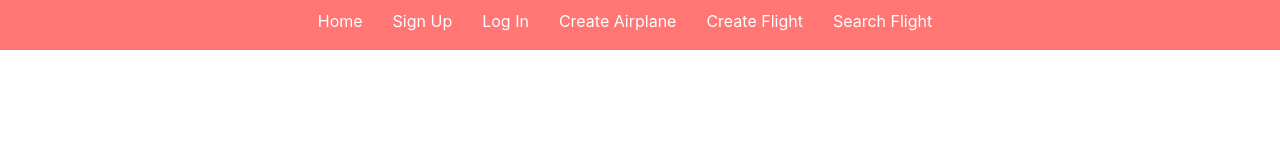
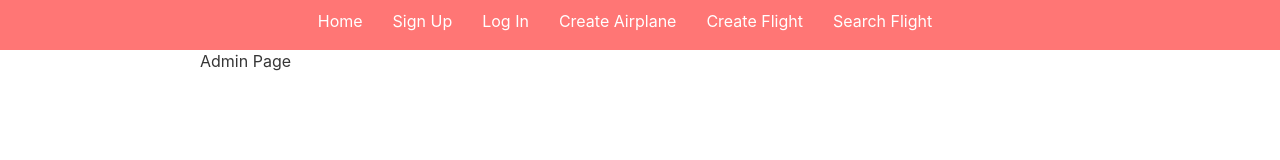
Before and after one commit to joshpanebianco/jubilant-umbrella, a React (Create React App) app: page /admin in a window 1280 px wide. Shown: the top 160 px of the page. Built offline with nearby package versions, Linux system fonts and the light colour scheme.

Commit message:
Began initial login authentication

```diff
--- /dev/null
+++ b/src/components/Admin.js
@@ -0,0 +1,9 @@
+import React from 'react';
+
+function Admin(props) {
+  return (
+    <div>Admin Page</div>
+  );
+}
+
+export default Admin;
--- a/src/components/Airplanes.js
+++ b/src/components/Airplanes.js
@@ -3,6 +3,8 @@ import AirplanesGallery from './AirplanesGallery'
 import axios from 'axios';
 
 const SERVER_URL = 'http://localhost:3000/airplanes.json'
+// const SERVER_URL = 'http://airline.herokuapp.com/airplanes.json'
+// const SERVER_URL = 'ngrok.io'
 
 class Airplanes extends Component {
   constructor() {
--- a/src/components/LogIn.js
+++ b/src/components/LogIn.js
@@ -3,7 +3,9 @@ import React, { Component } from 'react';
 class LogIn extends Component {
   render() {
     return (
-      <h1>Log In coming soon</h1>
+      <div>
+
+      </div>
     );
   }
 }
--- a/src/components/Main.js
+++ b/src/components/Main.js
@@ -1,5 +1,8 @@
 import React from 'react';
 import { Switch, Route } from 'react-router-dom';
+import { AuthContext } from './context/auth';
+import PrivateRoute from './PrivateRoute';
+import Admin from './Admin';
 
 import Home from './Home';
 import SignUp from './SignUp';
@@ -11,6 +14,7 @@ import Search from './Search';
 
 const Main = () => {
   return (
+    <AuthContext.Provider value={false}>
       <Switch>
         <Route exact path='/' component={Home}></Route>
         <Route exact path='/signup' component={SignUp}></Route>
@@ -19,7 +23,9 @@ const Main = () => {
         <Route exact path='/flights' component={Flights}></Route>
         <Route exact path='/search' component={Search}></Route>
 
+        <PrivateRoute path='/admin' component={Admin}></PrivateRoute>
       </Switch>
+    </AuthContext.Provider>
   );
 }
 
--- a/src/components/Navbar.js
+++ b/src/components/Navbar.js
@@ -9,7 +9,7 @@ class Navbar extends Component {
           <Link to="/" className="nav-item">Home</Link>
           <Link to="/signup" className="nav-item">Sign Up</Link>
           <Link to="/login" className="nav-item">Log In</Link>
-          <Link to="/airplanes"className="nav-item">Create Airplane</Link>
+          <Link to="/airplanes" className="nav-item">Create Airplane</Link>
           <Link to="/flights" className="nav-item">Create Flight</Link>
           <Link to="/search" className="nav-item">Search Flight</Link>
         </div>
--- /dev/null
+++ b/src/components/PrivateRoute.js
@@ -0,0 +1,13 @@
+import React from 'react';
+import { Route } from 'react-router-dom';
+
+function PrivateRoute({ component: Component, ...rest }) {
+  return (
+    <Route {...rest} render={(props) => (
+      <Component {...props} />
+    )}
+    />
+  );
+}
+
+export default PrivateRoute;
--- /dev/null
+++ b/src/components/context/auth.js
@@ -0,0 +1,7 @@
+import { createContext, useContext } from 'react';
+
+export const AuthContext = createContext();
+
+export function useAuth() {
+  return useContext(AuthContext);
+}
```
Lines whose indentation alone changed are shown as unchanged.
